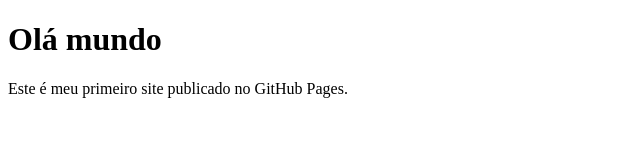
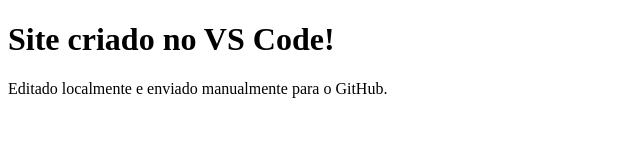
Before and after one commit to Wowdie/meu-site, a plain HTML site: page index.html in a window 1280 px wide. Shown: the whole page, without its empty margins (0-640 px from the left). Drawn offline with Linux system fonts and the light colour scheme.

Commit message:
Importante: index.html

```diff
--- a/index.html
+++ b/index.html
@@ -2,10 +2,10 @@
 <html lang="pt-BR">
   <head>
     <meta charset="UTF-8">
-    <title>Meu Primeiro site</title>
+    <title>Site Local</title>
   </head>
   <body>
-    <h1>Olá mundo</h1>
-    <p>Este é meu primeiro site publicado no GitHub Pages.</p>
+    <h1>Site criado no VS Code!</h1>
+    <p>Editado localmente e enviado manualmente para o GitHub.</p>
   </body>
 </html>
```
